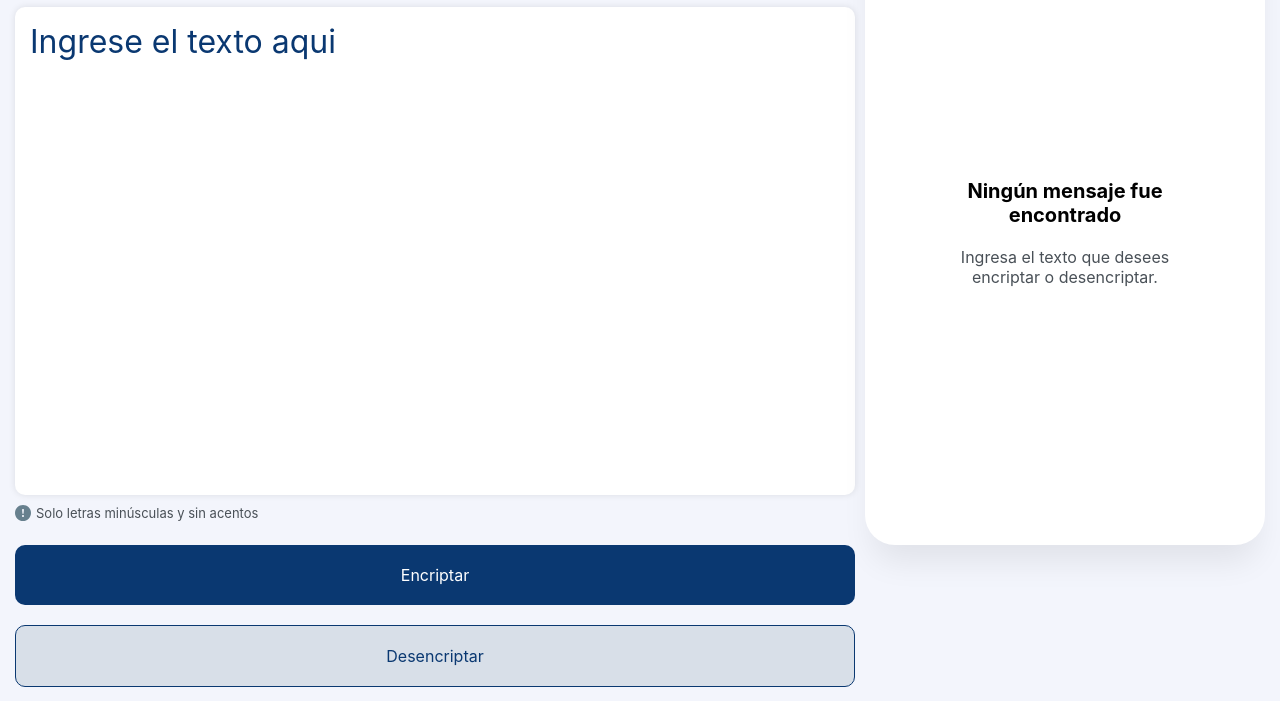
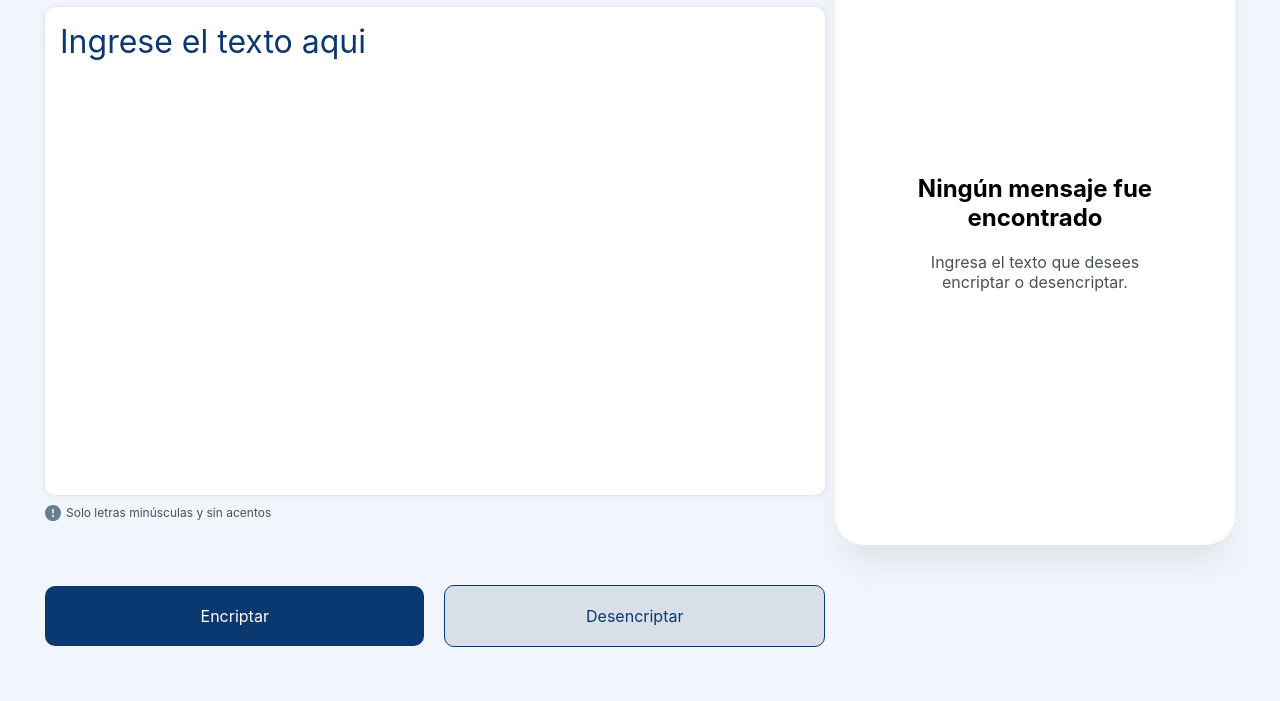
Before and after one commit to g-uriarte/encriptador-alura-g7, a plain HTML site: page index.html in a window 1280 px wide. Shown: the part 99-800 px from the top of the page. Drawn offline with Linux system fonts and the light colour scheme; a web font is replaced by a local one.

Commit message:
fix: fixed styles (font sizes) and tablet view

```diff
--- a/src/styles/app.css
+++ b/src/styles/app.css
@@ -15,6 +15,7 @@
 }
 
 .main-container {
+    --padding-x: 15px;
     display: grid;
     width: 100%;
     height: 100%;
@@ -27,14 +28,14 @@
         "content content"
         "actions actions"
         "solution solution";
-    padding-left: 15px;
-    padding-right: 15px;
+    padding-left: var(--padding-x);
+    padding-right: var(--padding-x);
+    transition: all 0.2s ease;
 }
 
 .header {
     display: flex;
     justify-content: flex-start;
-    padding: 10px;
     align-items: center;
     grid-area: header;
 }
@@ -79,11 +80,12 @@
 .info-text-to-encript {
     display: flex;
     flex-direction: row;
+    align-items: center;
     gap: 5px;
 }
 
 .info-text-to-encript p {
-    font-size: small;
+    font-size: 12px;
     color: var(--gray-400);
 }
 
@@ -128,7 +130,7 @@
 
 .result_title {
     text-align: center;
-    font-size: 20px;
+    font-size: 24px;
     font-weight: bold;
 }
 
@@ -147,6 +149,7 @@
     padding-bottom: 20px;
     width: 100%;
     border-radius: 10px;
+    font-size: 16px;
 }
 
 .button-encript {
@@ -163,13 +166,18 @@
 @media (min-width: 768px) {
     .main-container {
         grid-template-columns: 1fr 1fr;
-        grid-template-rows: 96px 1.6fr 0.5fr 0.5fr;
+        grid-template-rows: 96px 1.6fr 0.2fr 0.5fr;
         grid-auto-flow: row;
         grid-template-areas:
             "header header"
             "content content"
             "actions actions"
             "solution solution";
+        --padding-x: 45px;
+    }
+
+    .actions {
+        flex-direction: row;
     }
 }
 
```
